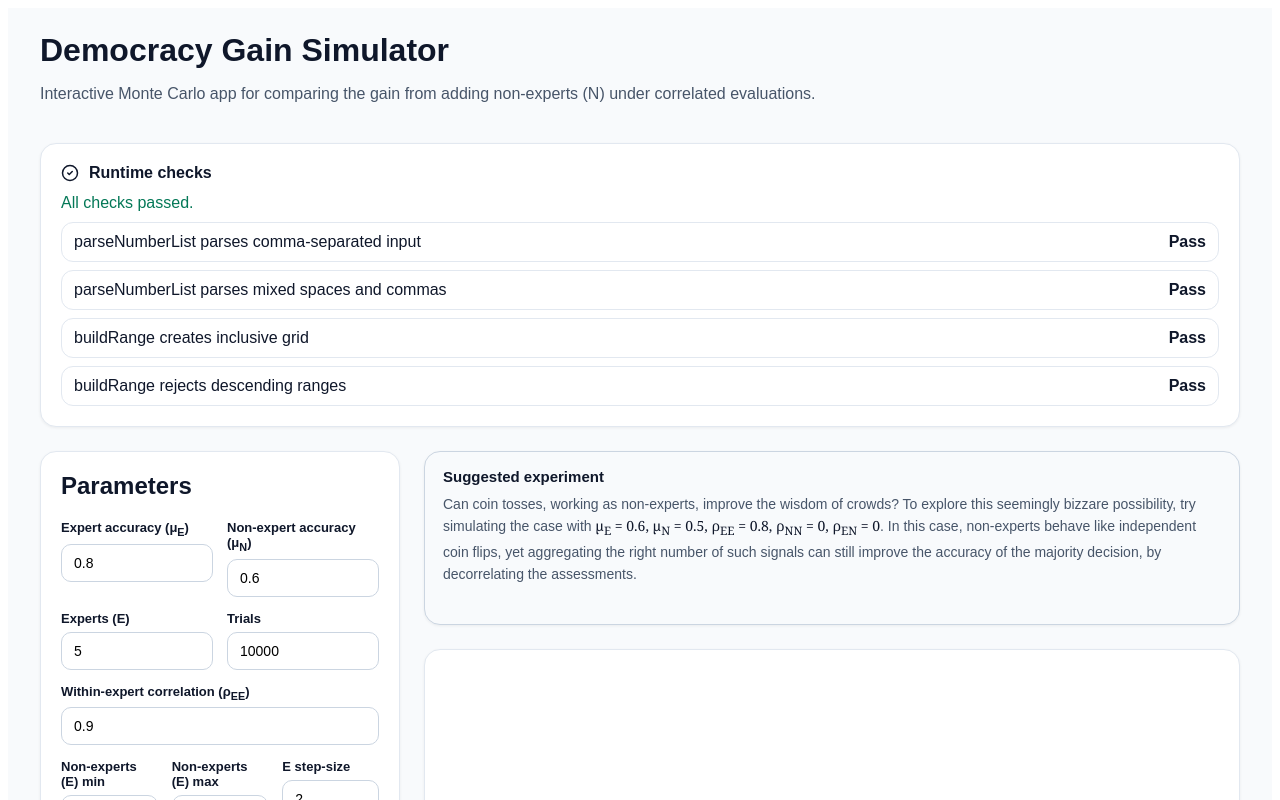
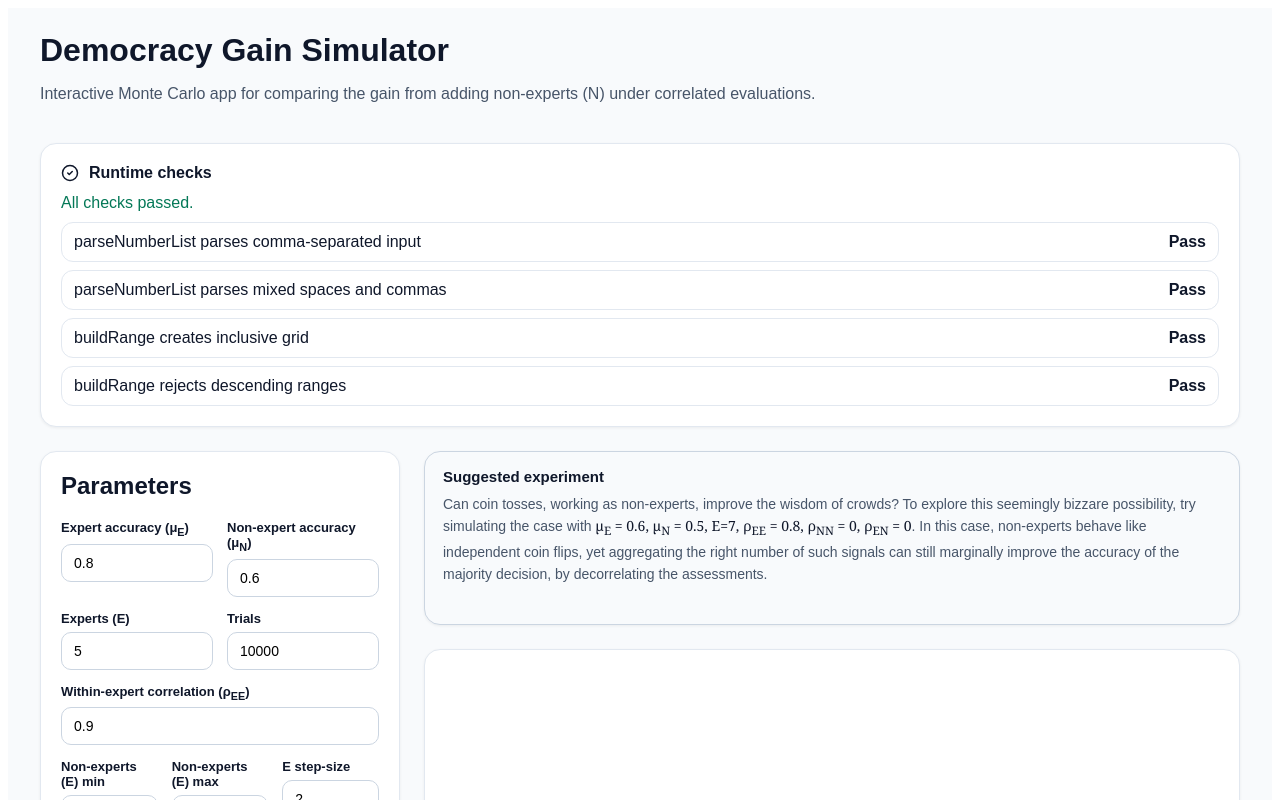
Before and after one commit to anujitchakraborty/democracy-simulator, a React (Vite) app: page / in a window 1280 px wide. Shown: the top 800 px of the page. Built offline with nearby package versions, Linux system fonts and the light colour scheme.

Commit message:
Update App.jsx

```diff
--- a/src/App.jsx
+++ b/src/App.jsx
@@ -631,10 +631,10 @@ export default function App() {
                 Can coin tosses, working as non-experts, improve the wisdom of crowds? To explore this seemingly bizzare possibility, try
                 simulating the case with
                 <span style={{ fontFamily: "Georgia, Times New Roman, serif", color: "#0f172a" }}>
-                  {" "}μ<sub>E</sub> = 0.6, μ<sub>N</sub> = 0.5, ρ<sub>EE</sub> = 0.8, ρ<sub>NN</sub> = 0, ρ<sub>EN</sub> = 0
+                  {" "}μ<sub>E</sub> = 0.6, μ<sub>N</sub> = 0.5, E=7, ρ<sub>EE</sub> = 0.8, ρ<sub>NN</sub> = 0, ρ<sub>EN</sub> = 0
                 </span>.
                 In this case, non-experts behave like independent coin flips, yet
-                aggregating the right number of such signals can still improve the accuracy of the
+                aggregating the right number of such signals can still marginally improve the accuracy of the
                 majority decision, by decorrelating the assessments.
               </div>
             </div>
```
